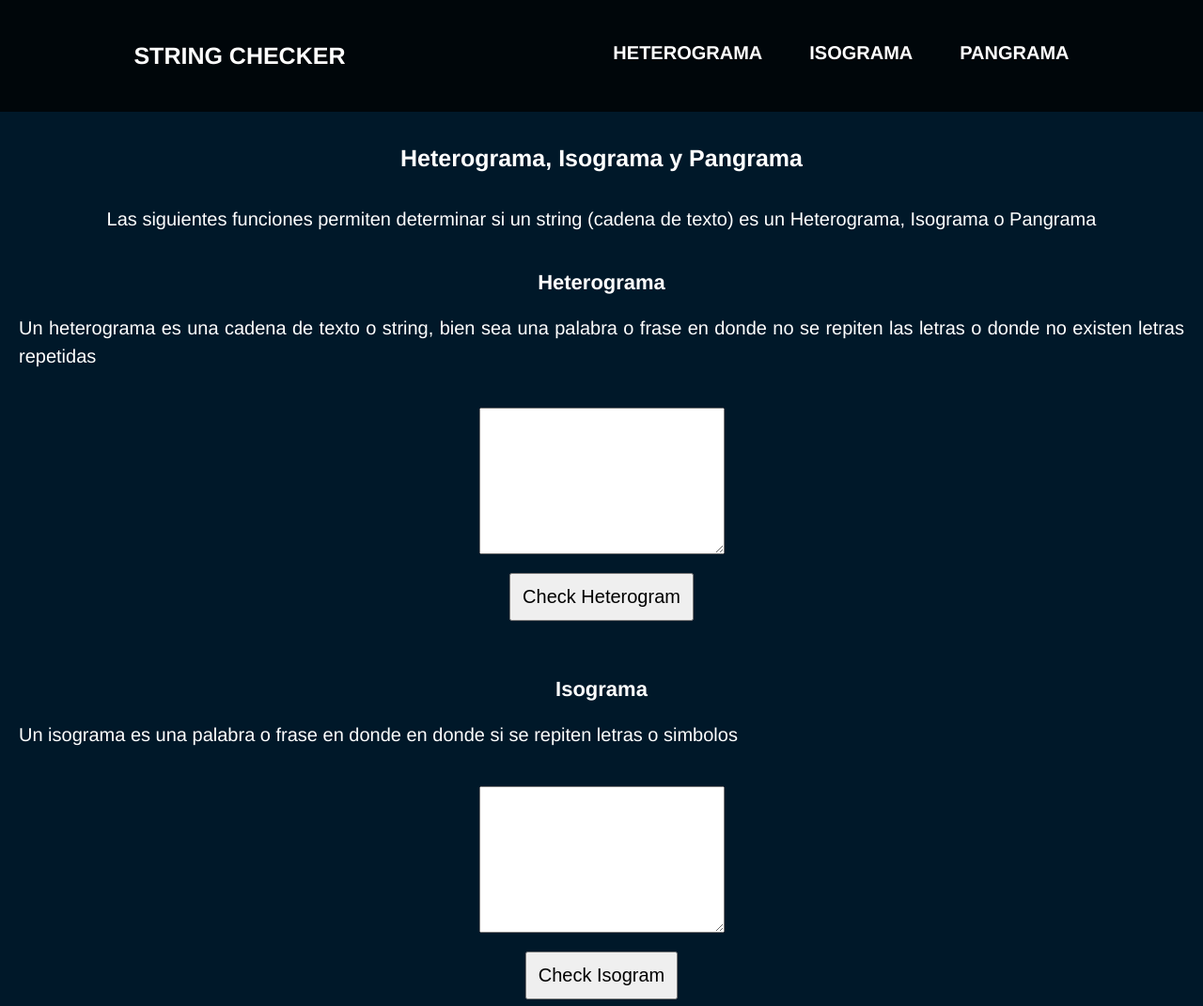
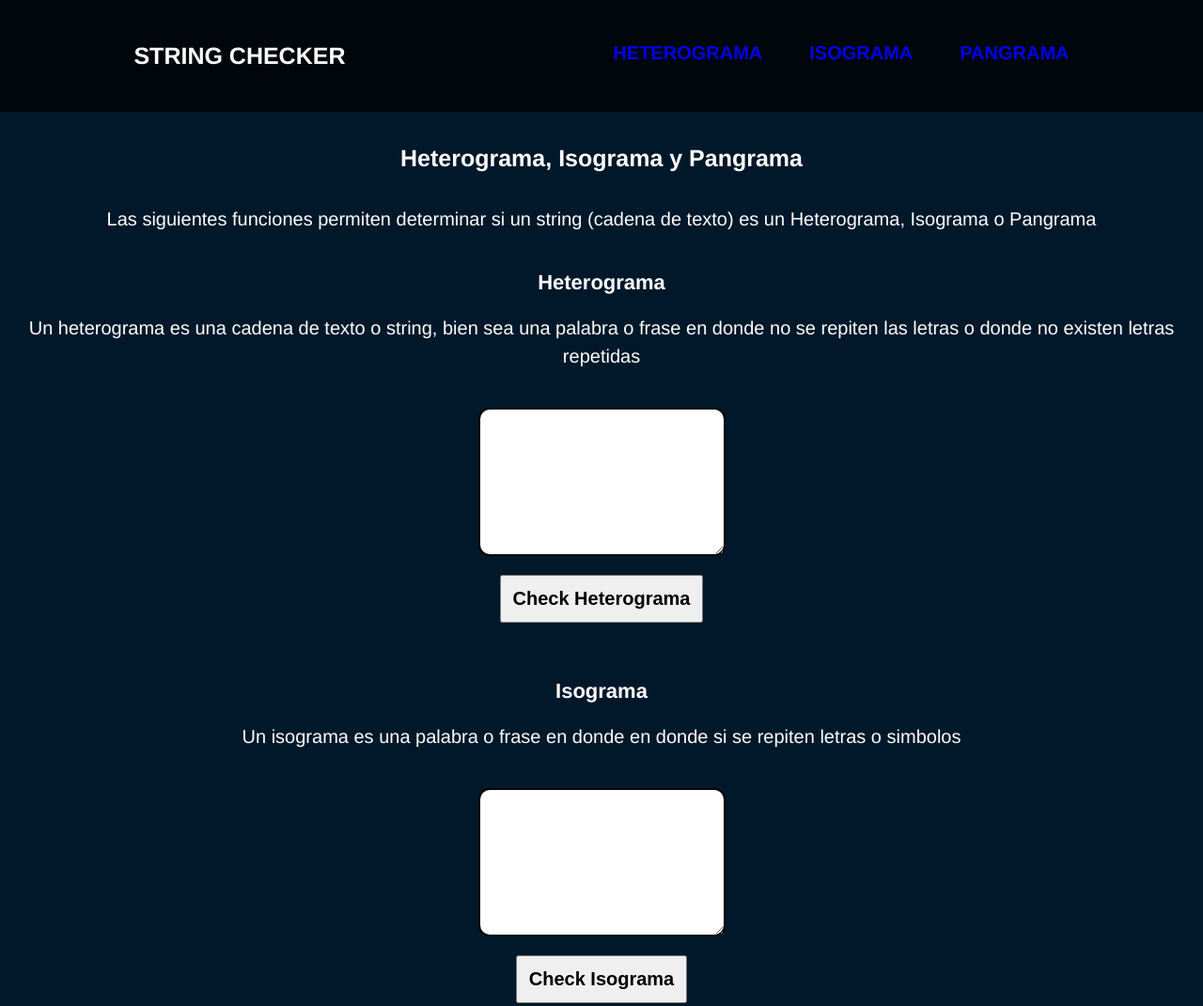
Before and after one commit to Pinto2291/heterograma-isograma-pangrama-ignacio, a plain HTML site: page index.html in a window 1280 px wide. Shown: the top 1071 px of the page at 94% size. Drawn offline with Linux system fonts and the light colour scheme.

Commit message:
js modificado y html mejorado

```diff
--- a/index.html
+++ b/index.html
@@ -12,9 +12,9 @@
         <h1 class="title-h1">String checker</h1>
 
         <ul class="navegacion-opciones">
-            <li>Heterograma</li>
-            <li>Isograma</li>
-            <li>Pangrama</li>
+            <li><a href="#heterogram-title">Heterograma</a></li>
+            <li><a href="#isogram-title">Isograma</a></li>
+            <li><a href="#pangram-title">Pangrama</a></li>
         </ul>
 
     </nav>
@@ -31,7 +31,7 @@
 
         <!-- HETEROGRAMA -->
 
-        <h3 class="title-h3">Heterograma</h3>
+        <h3 id="heterogram-title" class="title-h3">Heterograma</h3>
 
         <p class="text-p">Un heterograma es una cadena de texto o string, bien sea una palabra o frase en donde no se repiten las letras o donde no existen letras repetidas</p>
 
@@ -39,7 +39,7 @@
 
             <textarea class="text-area" name="heterogram-checker" id="heterogram-area" cols="30" rows="10"></textarea>
 
-            <button class="btn pointer" id="heterogram-button">Check Heterogram</button>
+            <button class="btn pointer" id="heterogram-button">Check Heterograma</button>
 
         </div>
 
@@ -47,7 +47,7 @@
 
         <!-- ISOGRAMA -->
 
-        <h3 class="title-h3">Isograma</h3>
+        <h3 id="isogram-title" class="title-h3">Isograma</h3>
 
         <p class="text-p">Un isograma es una palabra o frase en donde en donde si se repiten letras o simbolos</p>
 
@@ -55,7 +55,7 @@
 
             <textarea class="text-area" name="heterogram-checker" id="isogram-area" cols="30" rows="10"></textarea>
 
-            <button class="btn pointer" id="isogram-button">Check Isogram</button>
+            <button class="btn pointer" id="isogram-button">Check Isograma</button>
 
         </div>
 
@@ -65,7 +65,7 @@
 
         <!-- PANGRAMA -->
 
-        <h3 class="title-h3">Pangrama</h3>
+        <h3 id="pangram-title" class="title-h3">Pangrama</h3>
 
         <p class="text-p">Un Pangrama es una palabra o frase en donde estan presentes todas las letras del abecedario</p>
 
@@ -73,7 +73,7 @@
 
             <textarea class="text-area" name="heterogram-checker" id="pangram-area" cols="30" rows="10"></textarea>
 
-            <button class="btn pointer" id="pangram-button">Check pangram</button>
+            <button class="btn pointer" id="pangram-button">Check pangrama</button>
 
         </div>
 
--- a/style.css
+++ b/style.css
@@ -32,6 +32,10 @@ li {
 ul {
     margin: 0;
     padding: 0;
+}
+
+a {
+    text-decoration: none;
 }
 
 .pointer {
@@ -97,7 +101,7 @@ ul {
 }
 
 .text-p {
-    text-align: justify;
+    text-align: center;
     font-size: 2rem;
     padding: 2rem;
     line-height: 3rem;
@@ -113,12 +117,22 @@ ul {
 
 /* Text Area */
 
+.text-area {
+    border-radius: 1.2rem;
+    border: 0.25rem solid black;
+}
 
 /* Buttons */
 
 .btn {
     padding: 1.2rem;
     font-size: 2rem;
+    font-weight: bold;
+    transition: all 200ms ease-in-out 50ms;
+}
+
+.btn:hover {
+    transform: scale(1.15);
 }
 
 /* Media Queries*/
```
